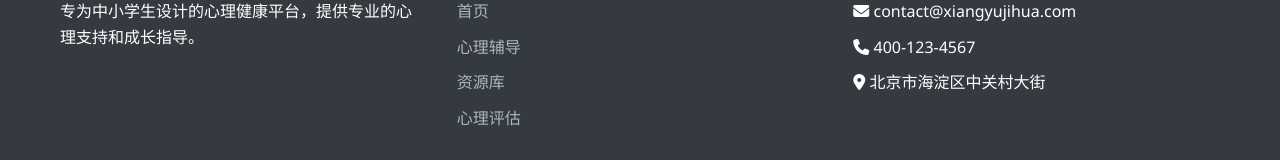
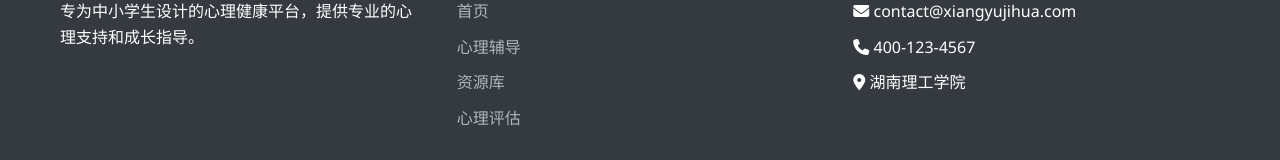
Before and after one commit to mengw0999-jpg/XLJH, a plain HTML site: page index.html in a window 1280 px wide. Shown: the part 2721-2881 px from the top of the page. Drawn offline with Linux system fonts and the light colour scheme.

Commit message:
第二次提交

```diff
--- a/index.html
+++ b/index.html
@@ -194,7 +194,7 @@
                     <ul class="footer-links">
                         <li><i class="fas fa-envelope"></i> contact@xiangyujihua.com</li>
                         <li><i class="fas fa-phone"></i> 400-123-4567</li>
-                        <li><i class="fas fa-map-marker-alt"></i> 北京市海淀区中关村大街</li>
+                        <li><i class="fas fa-map-marker-alt"></i> 湖南理工学院</li>
                     </ul>
                 </div>
             </div>
```
